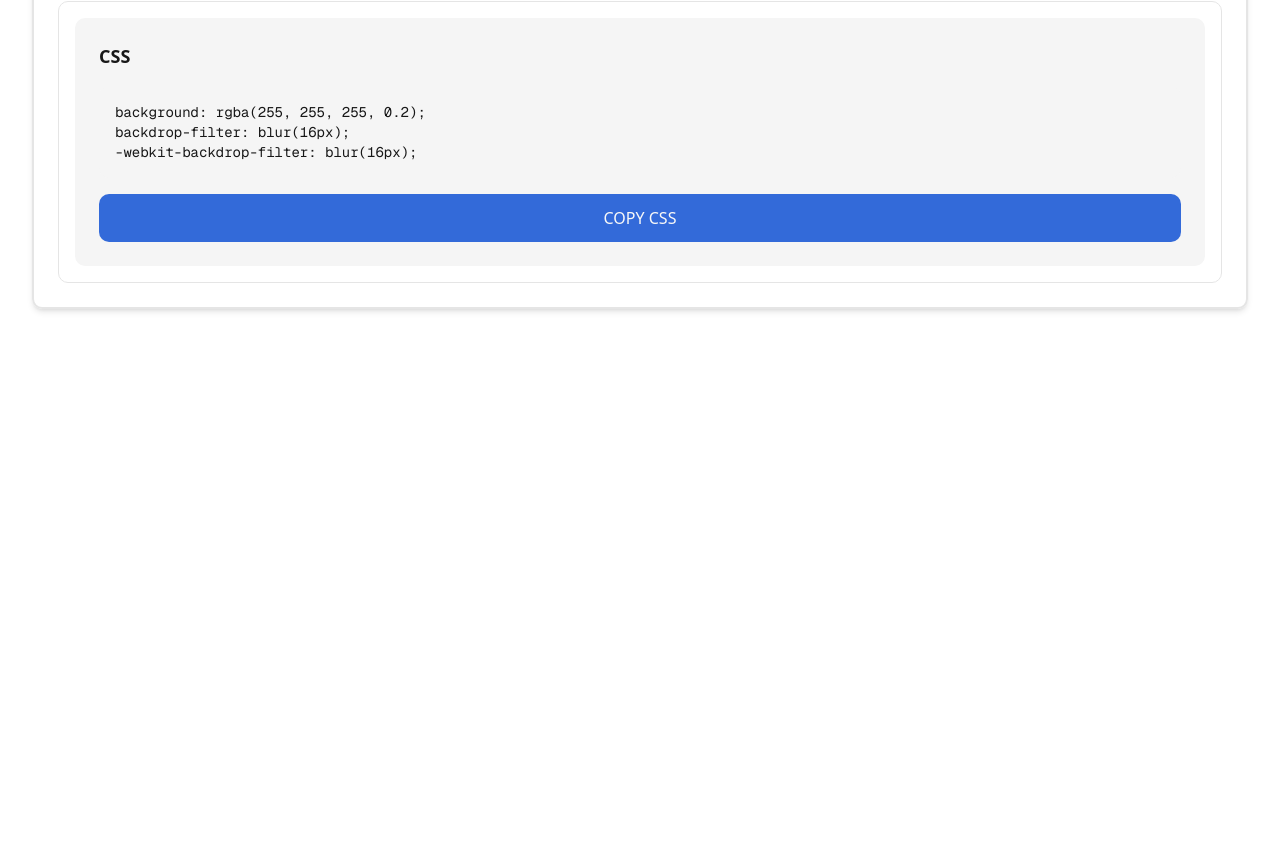
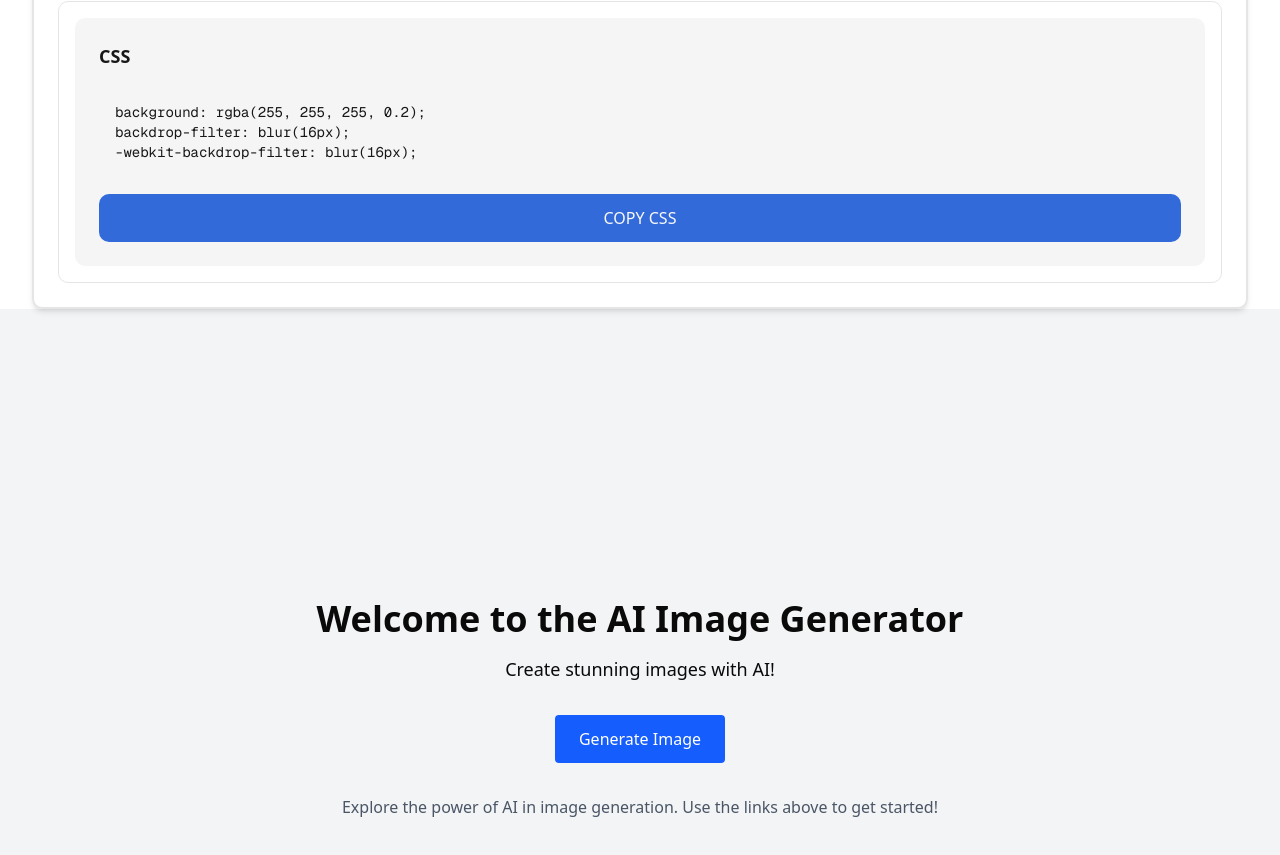
Before and after one commit to otw7917/oig, a Next.js app: page / in a window 1280 px wide. Shown: the part 539-1394 px from the top of the page. Before the commit the page ends 848 px from the top, so only its background shows below. Built offline with nearby package versions, Linux system fonts and the light colour scheme.

Commit message:
feat: add welcome section with image generation and link to image generate page

```diff
--- a/app/page.tsx
+++ b/app/page.tsx
@@ -6,6 +6,24 @@ export default function Home() {
     <>
       <Header />
       <MaterialSection />
+      <section className='flex flex-col items-center justify-center h-screen bg-gray-100'>
+        <h1 className='text-4xl font-bold mb-4'>
+          Welcome to the AI Image Generator
+        </h1>
+        <p className='text-lg mb-8'>Create stunning images with AI!</p>
+        <div className='flex space-x-4'>
+          <a
+            href='/gen-image'
+            className='px-6 py-3 bg-blue-600 text-white rounded hover:bg-blue-700 transition'
+          >
+            Generate Image
+          </a>
+        </div>
+        <p className='mt-8 text-gray-600'>
+          Explore the power of AI in image generation. Use the links above to
+          get started!
+        </p>
+      </section>
     </>
   );
 }
```
